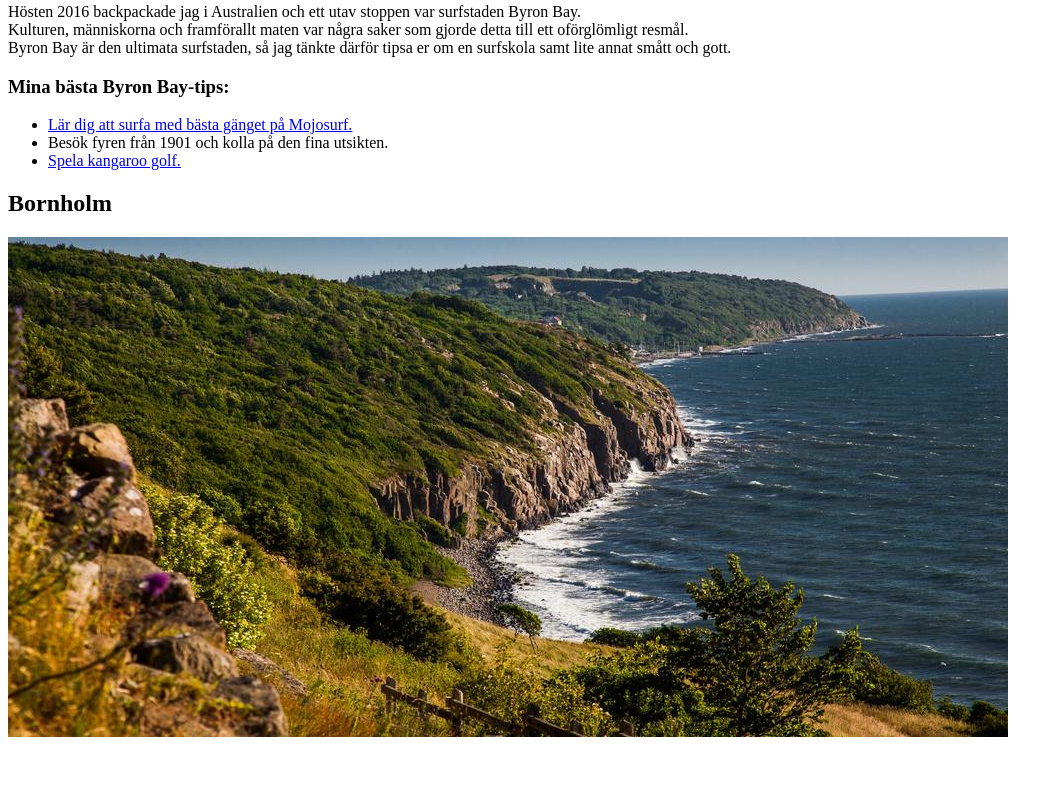
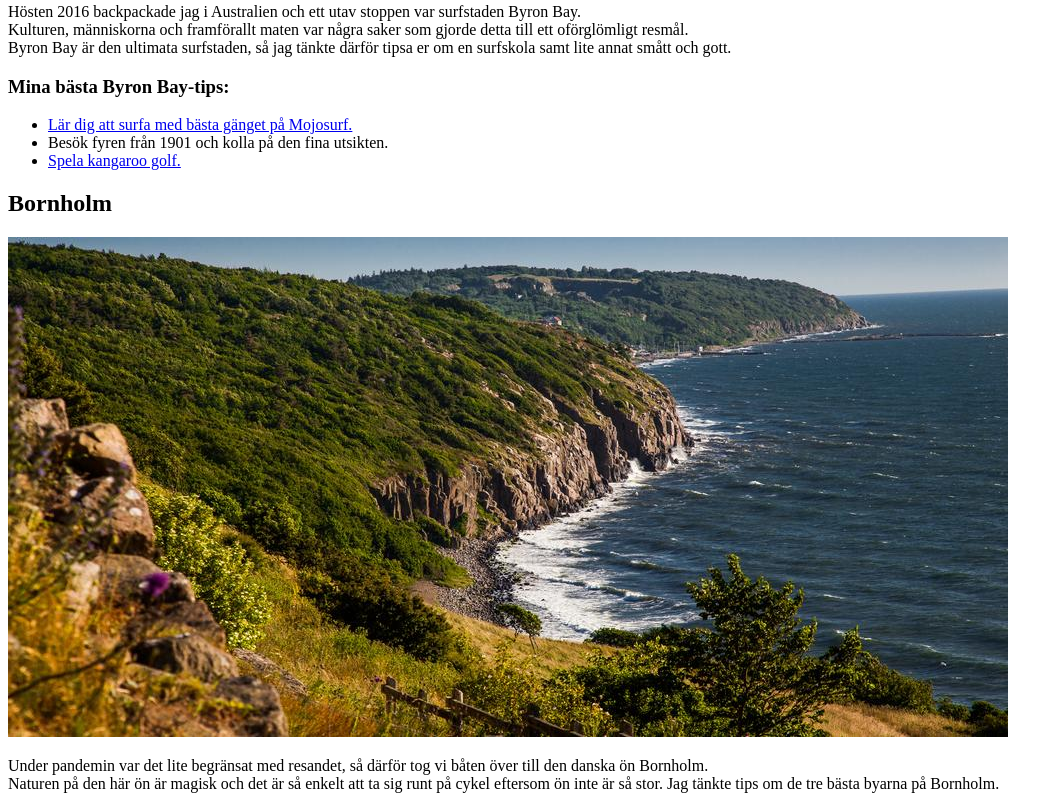
Before and after one commit to Ribban95/2.6.6.-assignment, a plain HTML site: page index.html in a window 1280 px wide. Shown: the part 1538-2347 px from the top of the page, without its empty margins (0-1063 px from the left). Before the commit the page ends 2287 px from the top, so only its background shows below. Drawn offline with Linux system fonts and the light colour scheme.

Commit message:
added some text to Bornholm

```diff
--- a/index.html
+++ b/index.html
@@ -52,6 +52,10 @@
          <a href="https://bookbornholm.com/sv"target="_blank">
          <img src="bilder/tredje resmålet/bornholm.jpg">
          </a>
+         <p>Under pandemin var det lite begränsat med resandet, så därför tog vi båten över till den danska ön Bornholm.<br>
+            Naturen på den här ön är magisk och det är så enkelt att ta sig runt på cykel eftersom ön inte är så stor.
+            Jag tänkte tips om de tre bästa byarna på Bornholm.
+         </p>
 
 
 
```
Also changed, not shown: 1 other file.
